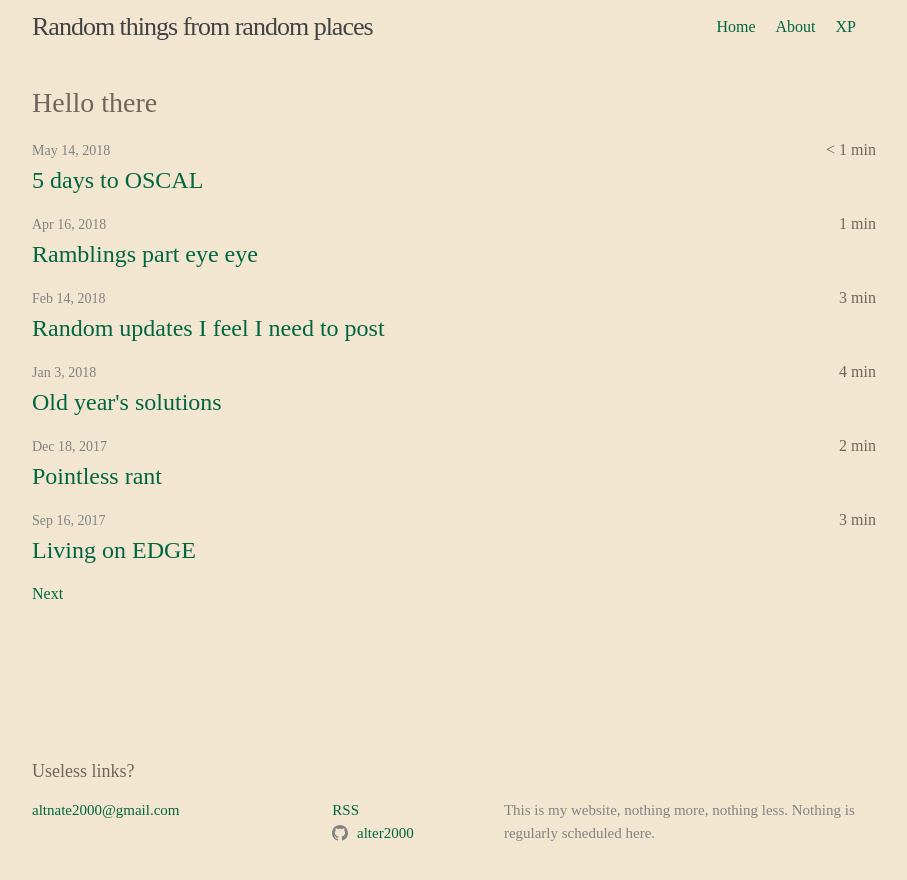
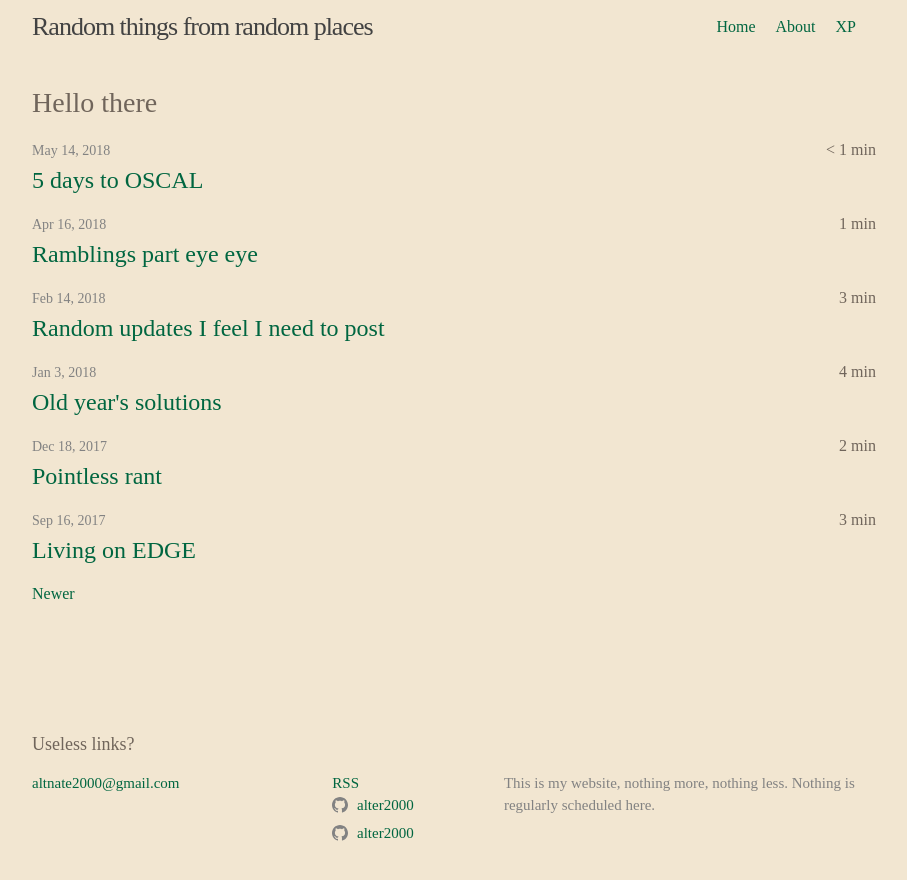
Before and after one commit to alter2000/alter2000.github.io, a Jekyll site: the page built from index.html, in a window 1280 px wide. Shown: the top 880 px of the page, without its empty margins (186-1093 px from the left). Built offline with Jekyll 4.4.1, drawn with Linux system fonts in a browser that asks for light colours; the list of posts is cut into pages by our own code.

Commit message:
cleanup source files

```diff
--- a/_includes/header.html
+++ b/_includes/header.html
@@ -1,5 +1,4 @@
 <header class="site-header" role="banner">
-
   <div class="wrapper">
     {%- assign default_paths = site.pages | map: "path" -%}
     {%- assign page_paths = site.header_pages | default: default_paths -%}
--- a/_includes/social.html
+++ b/_includes/social.html
@@ -1,14 +1,93 @@
 <ul class="social-media-list">
-  {%- if site.external.dribbble -%}<li><a href="https://dribbble.com/{{ site.external.dribbble| cgi_escape | escape }}"><svg class="svg-icon"><use xlink:href="{{ '/assets/minima-social-icons.svg#dribbble' | relative_url }}"></use></svg> <span class="username">{{ site.external.dribbble| escape }}</span></a></li>{%- endif -%}
-  {%- if site.external.facebook -%}<li><a href="https://www.facebook.com/{{ site.external.facebook| cgi_escape | escape }}"><svg class="svg-icon"><use xlink:href="{{ '/assets/minima-social-icons.svg#facebook' | relative_url }}"></use></svg> <span class="username">{{ site.external.facebook| escape }}</span></a></li>{%- endif -%}
-  {%- if site.external.flickr -%}<li><a href="https://www.flickr.com/photos/{{ site.external.flickr| cgi_escape | escape }}"><svg class="svg-icon"><use xlink:href="{{ '/assets/minima-social-icons.svg#flickr' | relative_url }}"></use></svg> <span class="username">{{ site.external.flickr| escape }}</span></a></li>{%- endif -%}
-  {%- if site.external.github -%}<li><a href="https://github.com/{{ site.external.github| cgi_escape | escape }}"><svg class="svg-icon"><use xlink:href="{{ '/assets/minima-social-icons.svg#github' | relative_url }}"></use></svg> <span class="username">{{ site.external.github| escape }}</span></a></li>{%- endif -%}
-  {%- if site.external.instagram -%}<li><a href="https://instagram.com/{{ site.external.instagram| cgi_escape | escape }}"><svg class="svg-icon"><use xlink:href="{{ '/assets/minima-social-icons.svg#instagram' | relative_url }}"></use></svg> <span class="username">{{ site.external.instagram| escape }}</span></a></li>{%- endif -%}
-  {%- if site.external.linkedin -%}<li><a href="https://www.linkedin.com/in/{{ site.external.linkedin| cgi_escape | escape }}"><svg class="svg-icon"><use xlink:href="{{ '/assets/minima-social-icons.svg#linkedin' | relative_url }}"></use></svg> <span class="username">{{ site.external.linkedin| escape }}</span></a></li>{%- endif -%}
-  {%- if site.external.pinterest -%}<li><a href="https://www.pinterest.com/{{ site.external.pinterest| cgi_escape | escape }}"><svg class="svg-icon"><use xlink:href="{{ '/assets/minima-social-icons.svg#pinterest' | relative_url }}"></use></svg> <span class="username">{{ site.external.pinterest| escape }}</span></a></li>{%- endif -%}
-  {%- for mst in site.mastodon -%}{%- if mst.username and mst.instance -%}<li><a href="https://{{ mst.instance| cgi_escape | escape}}/@{{mst.username}}"><svg class="svg-icon"><use xlink:href="{{ '/assets/minima-social-icons.svg#mastodon' | relative_url }}"></use></svg> <span class="username">{{ mst.username|escape }}</span></a></li>{%- endif -%}{%- endfor -%}
-  {%- if site.external.twitter -%}<li><a href="https://www.twitter.com/{{ site.external.twitter| cgi_escape | escape }}"><svg class="svg-icon"><use xlink:href="{{ '/assets/minima-social-icons.svg#twitter' | relative_url }}"></use></svg> <span class="username">{{ site.external.twitter| escape }}</span></a></li>{%- endif -%}
-  {%- if site.external.youtube -%}<li><a href="https://youtube.com/{{ site.external.youtube| cgi_escape | escape }}"><svg class="svg-icon"><use xlink:href="{{ '/assets/minima-social-icons.svg#youtube' | relative_url }}"></use></svg> <span class="username">{{ site.external.youtube| escape }}</span></a></li>{%- endif -%}
-  {%- if site.external.googleplus -%}<li><a href="https://plus.google.com/{{ site.external.googleplus| escape }}"><svg class="svg-icon"><use xlink:href="{{ '/assets/minima-social-icons.svg#googleplus' | relative_url }}"></use></svg> <span class="username">{{ site.external.googleplus| escape }}</span></a></li>{%- endif -%}
-  {%- if site.rss -%}<li><a href="{{ 'feed.xml' | relative_url }}"><svg class="svg-icon"><use xlink:href="{{ '/assets/minima-social-icons.svg#rss' | relative_url }}"></use></svg> <span>{{ site.rss | escape }}</span></a></li>{%- endif -%}
+  {%- if site.external.dribbble -%}
+  <li><a href="https://dribbble.com/{{ site.external.dribbble| cgi_escape | escape }}">
+    <svg class="svg-icon">
+      <use xlink:href="{{ '/assets/minima-social-icons.svg#dribbble' | relative_url }}"></use>
+    </svg>
+    <span class="username">{{ site.external.dribbble| escape }}</span>
+  </a></li>{%- endif -%}
+  {%- if site.external.facebook -%}
+  <li><a href="https://www.facebook.com/{{ site.external.facebook| cgi_escape | escape }}">
+    <svg class="svg-icon">
+      <use xlink:href="{{ '/assets/minima-social-icons.svg#facebook' | relative_url }}"></use>
+    </svg>
+    <span class="username">{{ site.external.facebook| escape }}</span>
+  </a></li>{%- endif -%}
+  {%- if site.external.flickr -%}
+  <li><a href="https://www.flickr.com/photos/{{ site.external.flickr| cgi_escape | escape }}">
+    <svg class="svg-icon">
+      <use xlink:href="{{ '/assets/minima-social-icons.svg#flickr' | relative_url }}"></use>
+    </svg>
+    <span class="username">{{ site.external.flickr| escape }}</span>
+  </a></li>{%- endif -%}
+  {%- if site.external.github -%}
+  <li><a href="https://github.com/{{ site.external.github| cgi_escape | escape }}">
+    <svg class="svg-icon">
+      <use xlink:href="{{ '/assets/minima-social-icons.svg#github' | relative_url }}"></use>
+    </svg>
+    <span class="username">{{ site.external.github| escape }}</span>
+  </a></li>{%- endif -%}
+  {%- if site.external.gitlab -%}
+  <li><a href="https://github.com/{{ site.external.github| cgi_escape | escape }}">
+    <svg class="svg-icon">
+      <use xlink:href="{{ '/assets/minima-social-icons.svg#github' | relative_url }}"></use>
+    </svg>
+    <span class="username">{{ site.external.github| escape }}</span>
+  </a></li>{%- endif -%}
+  {%- if site.external.instagram -%}
+  <li><a href="https://instagram.com/{{ site.external.instagram| cgi_escape | escape }}">
+    <svg class="svg-icon">
+      <use xlink:href="{{ '/assets/minima-social-icons.svg#instagram' | relative_url }}"></use>
+    </svg>
+    <span class="username">{{ site.external.instagram| escape }}</span>
+  </a></li>{%- endif -%}
+  {%- if site.external.linkedin -%}
+  <li><a href="https://www.linkedin.com/in/{{ site.external.linkedin| cgi_escape | escape }}">
+    <svg class="svg-icon">
+      <use xlink:href="{{ '/assets/minima-social-icons.svg#linkedin' | relative_url }}"></use>
+    </svg>
+    <span class="username">{{ site.external.linkedin| escape }}</span>
+  </a></li>{%- endif -%}
+  {%- if site.external.pinterest -%}
+  <li><a href="https://www.pinterest.com/{{ site.external.pinterest| cgi_escape | escape }}">
+    <svg class="svg-icon">
+      <use xlink:href="{{ '/assets/minima-social-icons.svg#pinterest' | relative_url }}"></use>
+    </svg>
+    <span class="username">{{ site.external.pinterest| escape }}</span>
+  </a></li>{%- endif -%}
+  {%- for mst in site.mastodon -%}{%- if mst.username and mst.instance -%}
+  <li><a href="https://{{ mst.instance| cgi_escape | escape}}/@{{mst.username}}">
+    <svg class="svg-icon">
+      <use xlink:href="{{ '/assets/minima-social-icons.svg#mastodon' | relative_url }}"></use>
+    </svg>
+    <span class="username">{{ mst.username|escape }}</span>
+  </a></li>{%- endif -%}{%- endfor -%}
+  {%- if site.external.twitter -%}
+  <li><a href="https://www.twitter.com/{{ site.external.twitter| cgi_escape | escape }}">
+    <svg class="svg-icon">
+      <use xlink:href="{{ '/assets/minima-social-icons.svg#twitter' | relative_url }}"></use>
+    </svg>
+    <span class="username">{{ site.external.twitter| escape }}</span>
+  </a></li>{%- endif -%}
+  {%- if site.external.youtube -%}
+  <li><a href="https://youtube.com/{{ site.external.youtube| cgi_escape | escape }}">
+    <svg class="svg-icon">
+      <use xlink:href="{{ '/assets/minima-social-icons.svg#youtube' | relative_url }}"></use>
+    </svg>
+    <span class="username">{{ site.external.youtube| escape }}</span>
+  </a></li>{%- endif -%}
+  {%- if site.external.googleplus -%}
+  <li><a href="https://plus.google.com/{{ site.external.googleplus| escape }}">
+    <svg class="svg-icon">
+      <use xlink:href="{{ '/assets/minima-social-icons.svg#googleplus' | relative_url }}"></use>
+    </svg>
+    <span class="username">{{ site.external.googleplus| escape }}</span>
+  </a></li>{%- endif -%}
+  {%- if site.rss -%}
+  <li><a href="{{ 'feed.xml' | relative_url }}">
+    <svg class="svg-icon">
+      <use xlink:href="{{ '/assets/minima-social-icons.svg#rss' | relative_url }}"></use>
+    </svg>
+    <span>{{ site.rss | escape }}</span>
+  </a></li>{%- endif -%}
 </ul>
--- a/_layouts/home.html
+++ b/_layouts/home.html
@@ -19,8 +19,8 @@
 </article>
 {%- endfor -%}
 {%- if paginator.previous_page -%}
-<p><a href="{{ paginator.previous_page_path }}">Previous</a></p>
+<p><a href="{{ paginator.previous_page_path }}">Older</a></p>
 {%- endif -%}
 {%- if paginator.next_page -%}
-<p><a href="{{ paginator.next_page_path }}">Next</a></p>
+<p><a href="{{ paginator.next_page_path }}">Newer</a></p>
 {%- endif -%}
--- a/_layouts/post.html
+++ b/_layouts/post.html
@@ -17,10 +17,10 @@
 	</main>
 
 	{%- if page.previous.url -%}
-		<a class="pagination-prev" href="{{ page.previous.url }}">Previous</a>
+		<a class="pagination-prev" href="{{ page.previous.url }}">Older</a>
 	{%- endif -%}
 	{%- if page.next.url -%}
-		<a class="pagination-next" href="{{ page.next.url }}">Next</a>
+		<a class="pagination-next" href="{{ page.next.url }}">Newer</a>
 	{%- endif -%}
 
 	<a class="u-url" href="{{ page.url | relative_url }}" hidden></a>
```
Also changed, not shown: about.md (+3 -3 lines).
